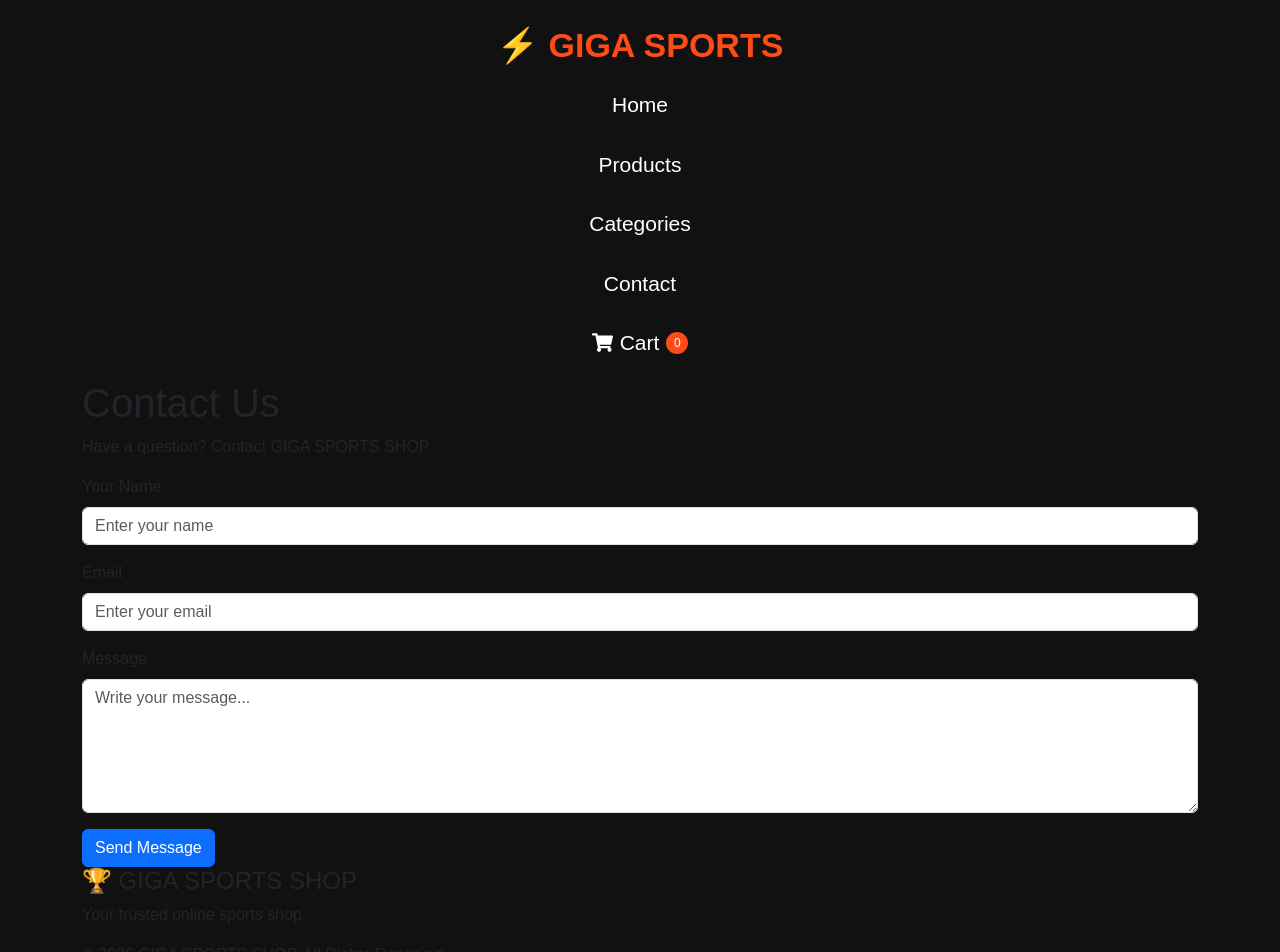
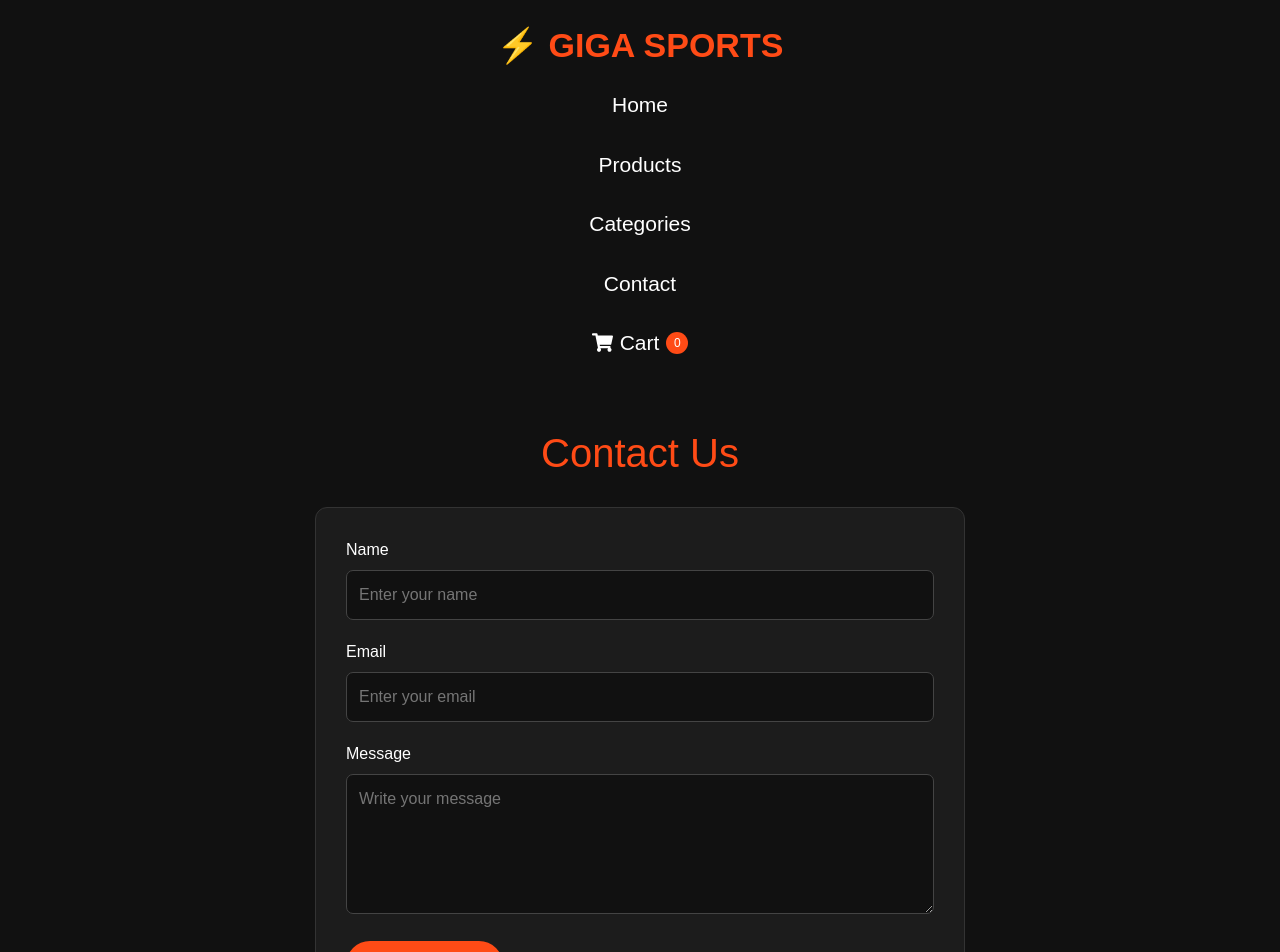
Before and after one commit to zain0333/Giga-sports, a React (Vite) app: page /contact in a window 1280 px wide. Shown: the top 952 px of the page. Built offline with nearby package versions, Linux system fonts and the light colour scheme.

Commit message:
eight commit

```diff
--- a/src/App.tsx
+++ b/src/App.tsx
@@ -13,10 +13,8 @@ import Cart from "./pages/Cart";
 function App() {
   return (
     <BrowserRouter>
-      {/* Navigation */}
       <Navbar />
 
-      {/* Pages */}
       <Routes>
         {/* Home */}
         <Route path="/" element={<Home />} />
@@ -37,7 +35,6 @@ function App() {
         <Route path="/cart" element={<Cart />} />
       </Routes>
 
-      {/* Footer */}
       <Footer />
     </BrowserRouter>
   );
--- a/src/pages/Contact.tsx
+++ b/src/pages/Contact.tsx
@@ -1,55 +1,19 @@
 function Contact() {
-  const handleSubmit = (event: React.FormEvent<HTMLFormElement>) => {
-    event.preventDefault();
-
-    alert("Thank you! Your message has been submitted.");
-  };
-
   return (
-    <div className="container content-page">
+    <div className="contact-page">
       <h1>Contact Us</h1>
 
-      <p>Have a question? Contact GIGA SPORTS SHOP.</p>
+      <div className="contact-form">
+        <label>Name</label>
+        <input type="text" placeholder="Enter your name" />
 
-      <div className="contact-box">
-        <form onSubmit={handleSubmit}>
-          <div className="mb-3">
-            <label className="form-label">Your Name</label>
+        <label>Email</label>
+        <input type="email" placeholder="Enter your email" />
 
-            <input
-              type="text"
-              className="form-control"
-              placeholder="Enter your name"
-              required
-            />
-          </div>
+        <label>Message</label>
+        <textarea placeholder="Write your message"></textarea>
 
-          <div className="mb-3">
-            <label className="form-label">Email</label>
-
-            <input
-              type="email"
-              className="form-control"
-              placeholder="Enter your email"
-              required
-            />
-          </div>
-
-          <div className="mb-3">
-            <label className="form-label">Message</label>
-
-            <textarea
-              className="form-control"
-              rows={5}
-              placeholder="Write your message..."
-              required
-            />
-          </div>
-
-          <button type="submit" className="btn btn-primary">
-            Send Message
-          </button>
-        </form>
+        <button className="contact-submit">Send Message</button>
       </div>
     </div>
   );
```
